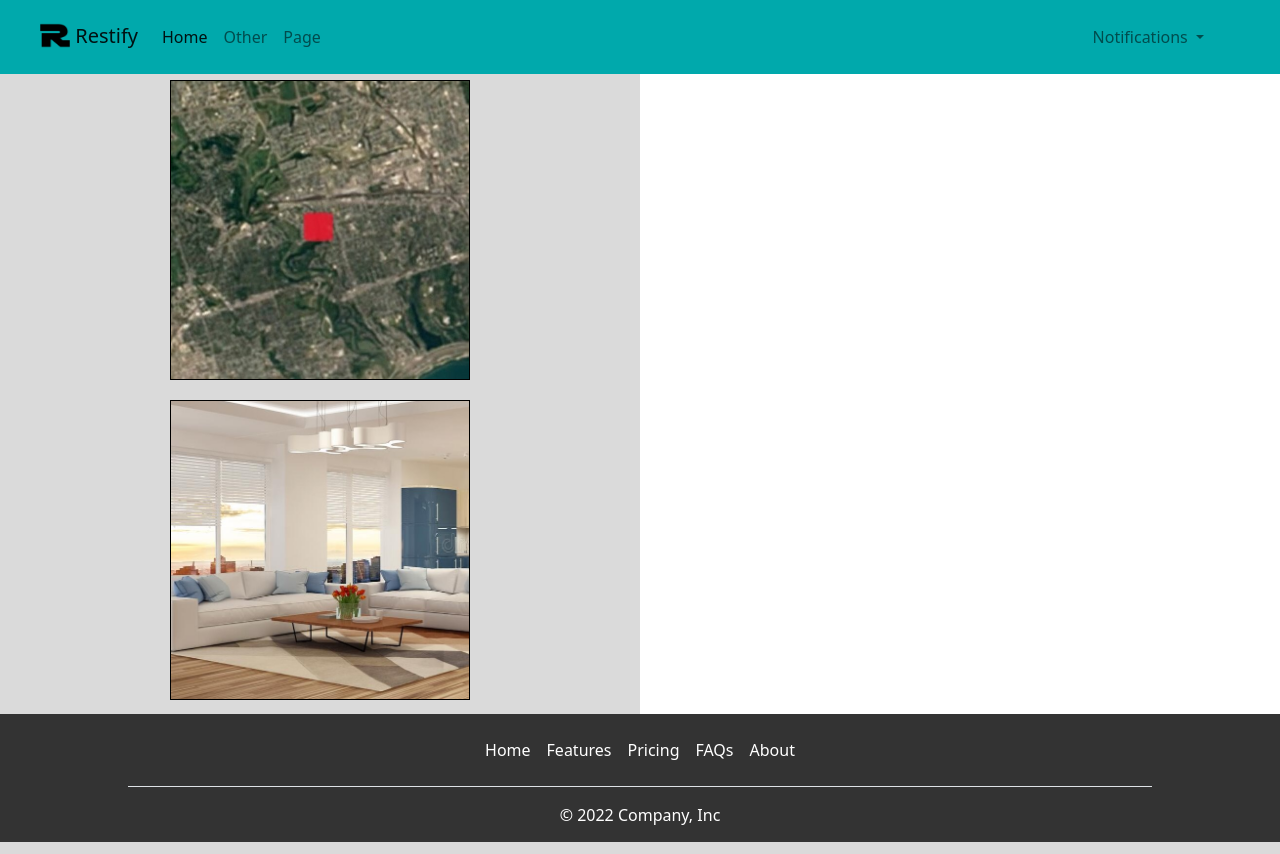
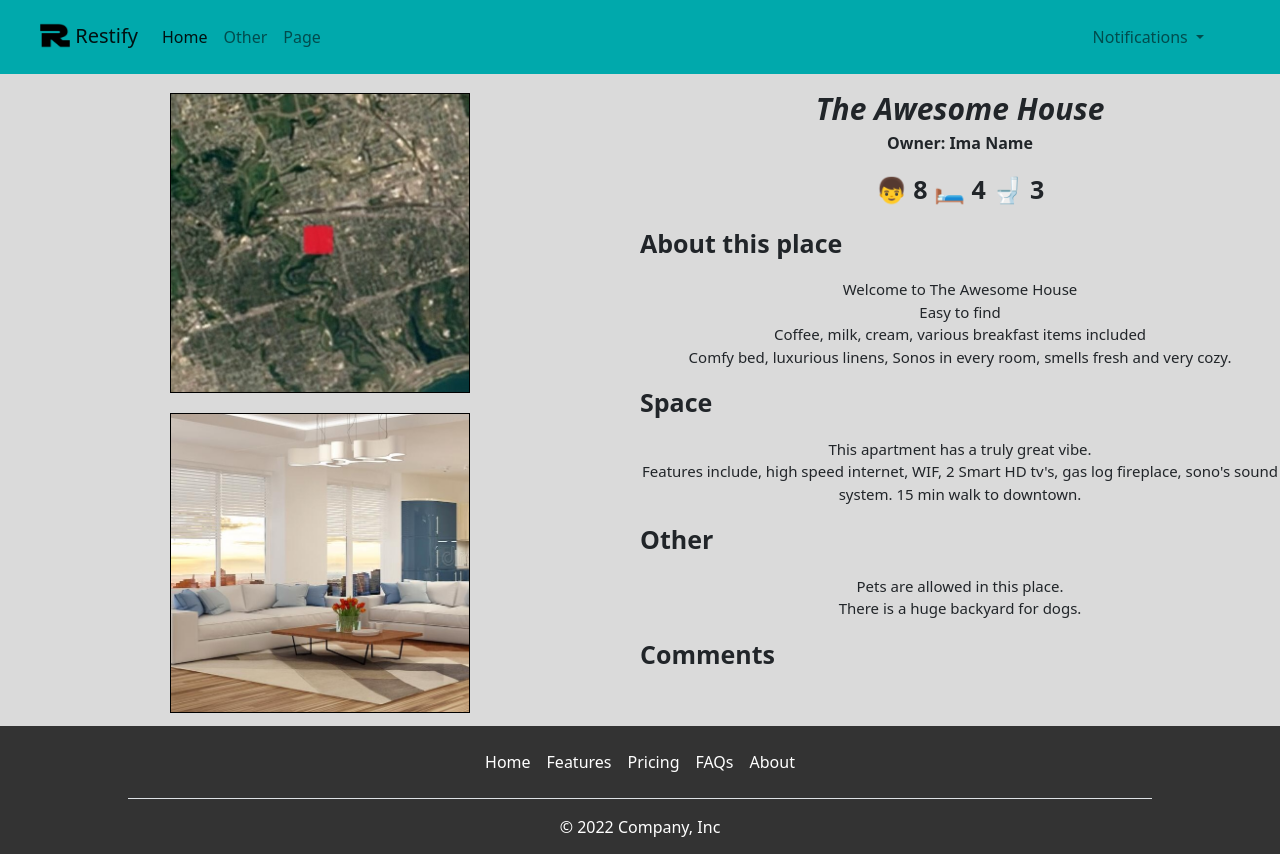
Before and after one commit to gtz666/CSC309-Project, a plain HTML site: page P1/property_owner.html in a window 1280 px wide. Drawn offline with nearby package versions, Linux system fonts and the light colour scheme.

Commit message:
property view
Signed-off-by: Tingzhou Gu <tingzhou.gu@mail.utoronto.ca>

```diff
--- a/P1/property_owner.html
+++ b/P1/property_owner.html
@@ -105,7 +105,26 @@
         </div>
       </div>
       <div class="info">
-        <!-- Add Property Info -->
+        <i class="title bold">The Awesome House</i>
+        <p class="name bold">Owner: Ima Name </p>
+
+        <p class="bed_bath_info bold">&#128102; 8 &#128719; 4 &#128701; 3</p>
+
+        <p class="sec_name bold">About this place</p>
+        <p class="sec_msg">Welcome to The Awesome House <br>
+          Easy to find<br>
+          Coffee, milk, cream, various breakfast items included<br>
+          Comfy bed, luxurious linens, Sonos in every room, smells fresh and very cozy.</p>
+
+        <p class="sec_name bold">Space</p>
+        <p class="sec_msg">This apartment has a truly great vibe.<br>
+          Features include, high speed internet, WIF, 2 Smart HD tv's, gas log fireplace, sono's sound system. 15 min walk to downtown.</p>
+
+        <p class="sec_name bold">Other</p>
+        <p class="sec_msg">Pets are allowed in this place.<br>
+          There is a huge backyard for dogs.</p>
+
+        <p class="sec_name bold">Comments</p>
       </div>
     </div>
 
@@ -114,7 +133,7 @@
         class="nav justify-content-center footer-links border-bottom pb-3 mb-3"
       >
         <li class="nav-item">
-          <a href="#" class="nav-link px-2 text-white">Home</a>
+          <a href="index.html" class="nav-link px-2 text-white">Home</a>
         </li>
         <li class="nav-item">
           <a href="#" class="nav-link px-2 text-white">Features</a>
--- a/P1/style.css
+++ b/P1/style.css
@@ -128,6 +128,7 @@ body {
 }
 
 .property {
+  margin-top: 1%;
   width: 100%;
   min-height: 80vh;
   display: flex;
@@ -137,12 +138,6 @@ body {
 .property .view_pics {
   width: 50%;
   align-items: center;
-}
-
-.property .info {
-  width: 50%;
-  align-items: center;
-  background-color: var(--background-property-info);
 }
 
 .property .view_pics .map-sec {
@@ -175,6 +170,36 @@ body {
   height: 300px;
   margin-top: 1%;
 }
+
+.property .info {
+  width: 50%;
+  align-items: center;
+  text-align: center;
+  flex-direction: column;
+}
+
+.title {
+  font-size: 30px;
+  margin-top: 1%;
+}
+
+.bold {
+  font-weight: bold;
+}
+
+.bed_bath_info {
+  font-size: 25px;
+  margin-top: 1%;
+}
+
+.info .sec_name {
+  font-size: 25px;
+  text-align: left;
+}
+
+.info .sec_msg {
+  font-size: 15px;
+}
 /* Responsive design for mobile devices */
 @media only screen and (max-width: 1024px) {
   .home .search {
```
